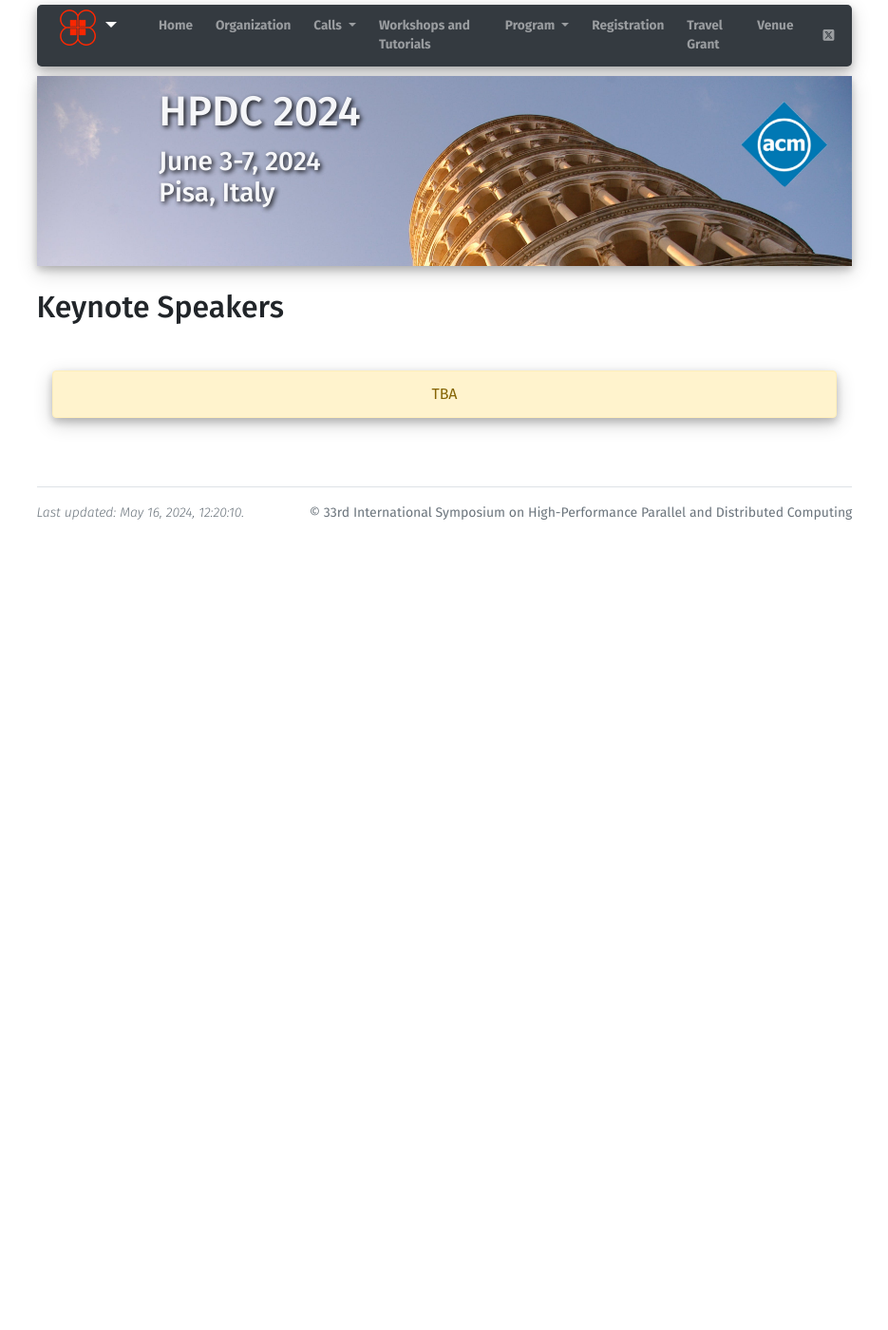
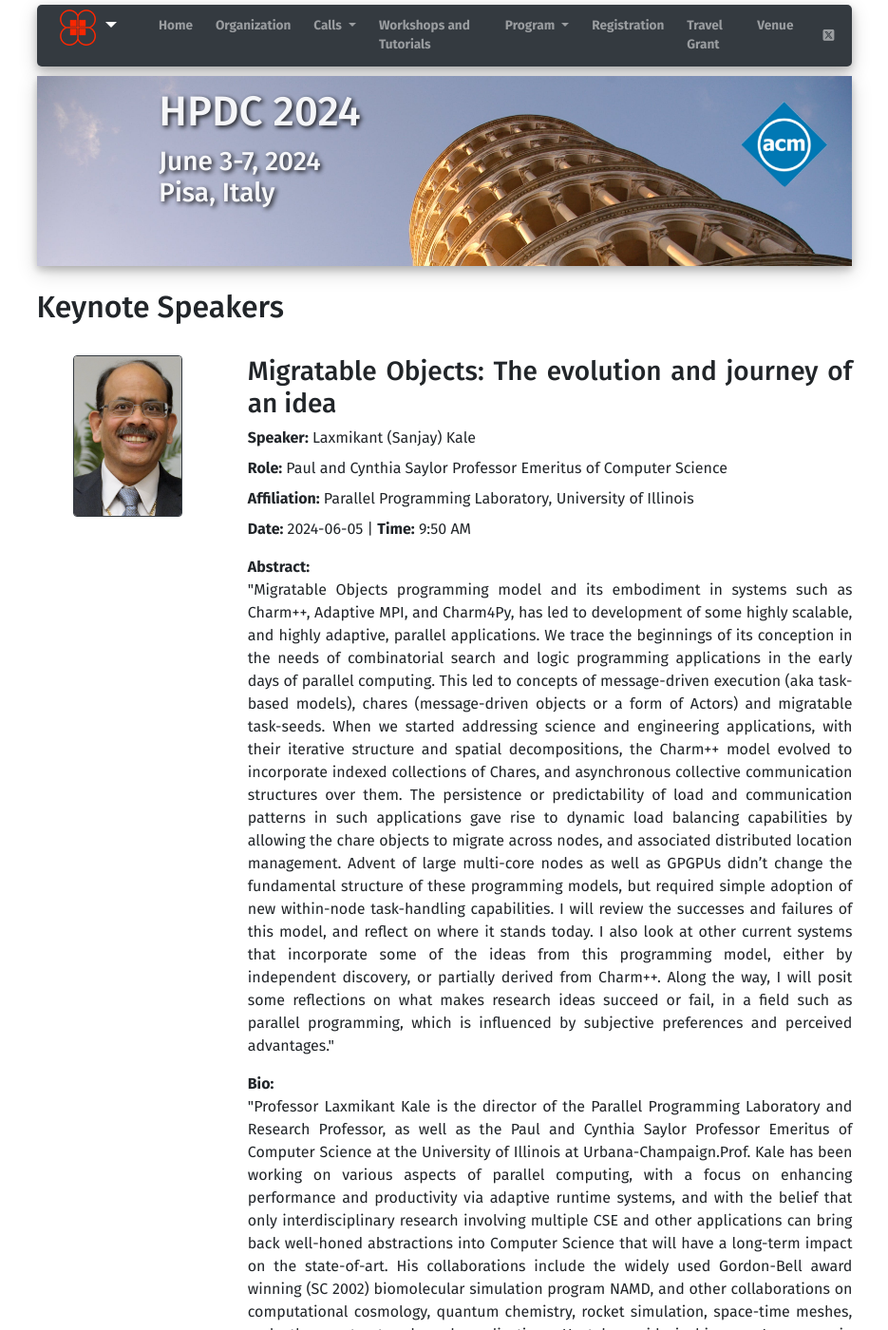
Before and after one commit to jacopo-massa/hpdc24-site, a Jekyll site: the page built from keynotes.html, in a window 1280 px wide and 1400 px high. Shown: the whole window at 95% size, without its empty margins (172-1107 px from the left). Built offline with Jekyll 4.4.1, drawn with Linux system fonts in a browser that asks for light colours; some of the changed text lies outside the part shown.

Commit message:
add first keynote speaker

```diff
--- /dev/null
+++ b/_data/keynotes.yaml
@@ -0,0 +1,31 @@
+keynotes:
+  - title: "Migratable Objects: The evolution and journey of an idea"
+    speaker: "Laxmikant (Sanjay) Kale"
+    role: "Paul and Cynthia Saylor Professor Emeritus of Computer Science"
+    affiliation: "Parallel Programming Laboratory, University of Illinois"
+    date: "2024-06-05"
+    time: "9:50 AM"
+    image: "./assets/images/keynotes/kale.png"
+    abstract: |
+      "Migratable Objects programming model and its embodiment in systems such as Charm++, Adaptive MPI, and Charm4Py, has led to development of some highly scalable, and highly adaptive,  parallel applications. We trace the beginnings of its conception in the needs of combinatorial search and logic programming applications in the early days of parallel computing. This led to concepts of message-driven execution (aka task-based models), chares (message-driven objects or a form of  Actors)  and migratable task-seeds. When we started addressing science and engineering applications, with their iterative structure and spatial decompositions, the Charm++ model evolved to incorporate indexed collections of Chares, and asynchronous collective communication structures over them. The persistence or predictability of load and communication patterns in such applications gave rise to dynamic load balancing capabilities by allowing the chare objects to migrate across nodes, and associated distributed location management. Advent of large multi-core nodes as well as GPGPUs didn’t change the fundamental structure of these programming models, but required simple adoption of new within-node task-handling capabilities.
+
+      I will review the successes and failures of this model, and reflect on where it stands today. I also look at other current systems that incorporate some of the ideas from this programming model, either by independent discovery, or partially derived from Charm++. Along the way, I will posit some reflections on what makes research ideas succeed or fail, in a field such as parallel programming, which is influenced by subjective preferences and perceived advantages."
+    bio: |
+      "Professor Laxmikant Kale is the director of the Parallel Programming Laboratory and Research Professor, as well as the Paul and Cynthia Saylor Professor Emeritus of Computer Science at the University of Illinois at Urbana-Champaign.Prof. Kale has been working on various aspects of parallel computing, with a focus on enhancing performance and productivity via adaptive runtime systems, and with the belief that only interdisciplinary research involving multiple CSE and other applications can bring back well-honed abstractions into Computer Science that will have a long-term impact on the state-of-art.
+      His collaborations include the widely used Gordon-Bell award winning (SC 2002) biomolecular simulation program NAMD, and other collaborations on computational cosmology, quantum chemistry, rocket simulation, space-time meshes, and other unstructured mesh applications. He takes pride in his group's success in distributing and supporting software embodying his research ideas, including Charm++, Adaptive MPI and Charm4Py. He and his team won the HPC Challenge award at Supercomputing 2011, for their entry based on Charm++. Prof. Kale is a fellow of the ACM and IEEE, and a winner of the 2012 IEEE Sidney Fernbach award."
+
+  - title: "Keynote 2"
+    speaker: TBA
+    abstract: "TBA"
+    bio: "TBA"
+    date: "2024-06-06"
+    time: "9:00 AM"
+    image:
+
+  - title: "Keynote 3"
+    speaker: TBA
+    abstract: "TBA"
+    bio: "TBA"
+    date: "2024-06-07"
+    time: "9:00 AM"
+    image:
--- a/keynotes.html
+++ b/keynotes.html
@@ -8,25 +8,31 @@ slide_id: 9
     <div class="col text-justify conference">
         <div>
             <h2>Keynote Speakers</h3>
-                {% if site.data.program.keynotes %}
+                {% if site.data.keynotes.keynotes %}
                 <br>
-                {% for keynote in site.data.program.keynotes %}
-                <div class="container">
-                    <div class="row gx-2">
+                {% for keynote in site.data.keynotes.keynotes %}
+                <div class="row">
                     {% if keynote.image %}
-                        <div class="col">
-                            <img src="{{ keynote.image }}" alt="{{ keynote.title }}" width="40%">
+                    <div class="col-3 mx-auto d-flex align-items-start justify-content-center">
+                        <img src=" {{ keynote.image }}" alt="{{ keynote.title }}" width="60%"
+                            class="border border-dark rounded">
                     </div>
                     {% endif %}
-                        <div class="col">
+                    <div class="col-9">
                         <h3>{{ keynote.title }}</h3>
                         <p class="mb-2"><strong>Speaker:</strong> {{ keynote.speaker }}</p>
+                        {% if keynote.role %}
+                        <p class="mb-2"><strong>Role:</strong> {{ keynote.role }}</p>
+                        {% endif %}
+                        {% if keynote.affiliation %}
+                        <p class="mb-2"><strong>Affiliation:</strong> {{ keynote.affiliation }}</p>
+                        {% endif %}
                         <p><strong>Date:</strong> {{ keynote.date }} | <strong>Time:</strong> {{ keynote.time }}</p>
                         <p><strong>Abstract:</strong><br> {{ keynote.abstract }}</p>
                         <p><strong>Bio:</strong><br> {{ keynote.bio }}</p>
                     </div>
                 </div>
-                </div>
+
                 {% endfor %}
                 {% else %}
                 {% include tba.html %}
```
Also changed, not shown: _data/program.yml (+0 -25 lines), assets/images/keynotes/kale.png (added). Lines whose indentation alone changed are shown as unchanged.
